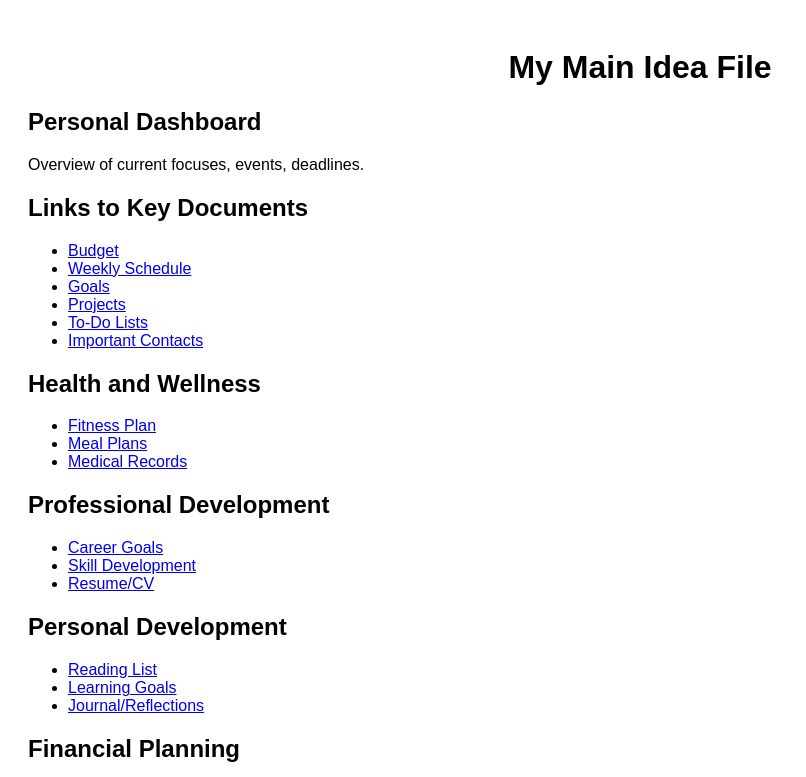
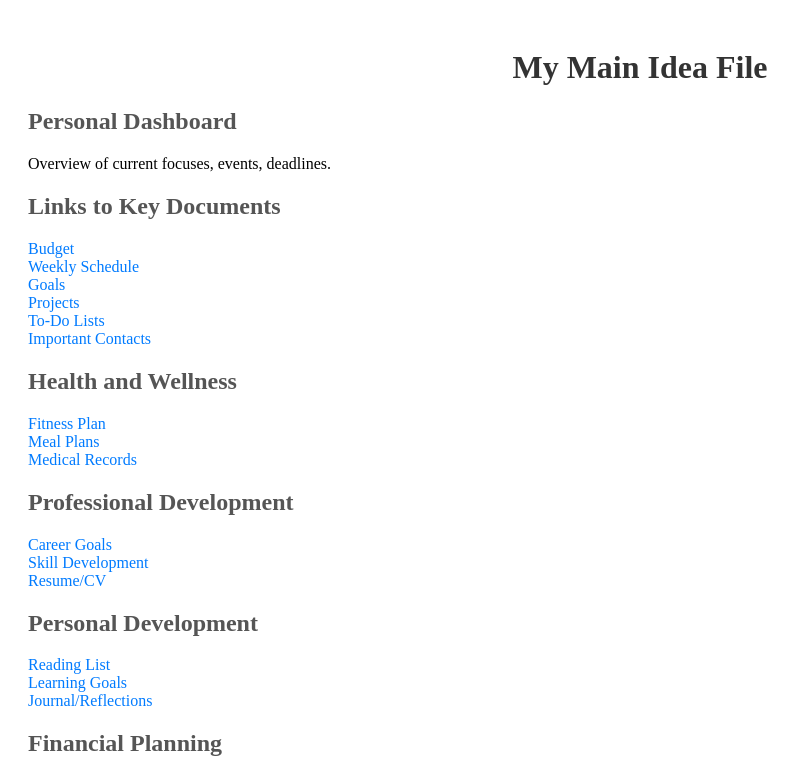
Before and after one commit to danielpmo1371/my-life, a Next.js app: page / in a window 1280 px wide. Shown: the top 777 px of the page, without its empty margins (0-806 px from the left). Built offline with nearby package versions, Linux system fonts and the light colour scheme.

Commit message:
styles css file for home page

```diff
--- /dev/null
+++ b/src/app/Home.css
@@ -0,0 +1,41 @@
+.home-container {
+    padding: 20px;
+    font-family: 'Arial, sans-serif';
+  }
+
+  h1 {
+    text-align: center;
+    color: #333;
+  }
+
+  section {
+    margin-bottom: 20px;
+  }
+
+  section h2 {
+    color: #555;
+  }
+
+  ul {
+    list-style: none;
+    padding: 0;
+  }
+
+  ul li a {
+    color: #007bff;
+    text-decoration: none;
+  }
+
+  ul li a:hover {
+    text-decoration: underline;
+  }
+
+  @media (max-width: 600px) {
+    .home-container {
+      padding: 10px;
+    }
+
+    h1 {
+      font-size: 1.5em;
+    }
+  }
--- a/src/app/page.tsx
+++ b/src/app/page.tsx
@@ -1,9 +1,10 @@
 import React from "react";
+import "./Home.css"; // Assuming you have a separate CSS file
 
 const Home = () => {
   return (
-    <div style={{ padding: "20px", fontFamily: "Arial, sans-serif" }}>
-      <h1 style={{ textAlign: "center" }}>My Main Idea File</h1>
+    <div className="home-container">
+      <h1>My Main Idea File</h1>
 
       <section>
         <h2>Personal Dashboard</h2>
```
